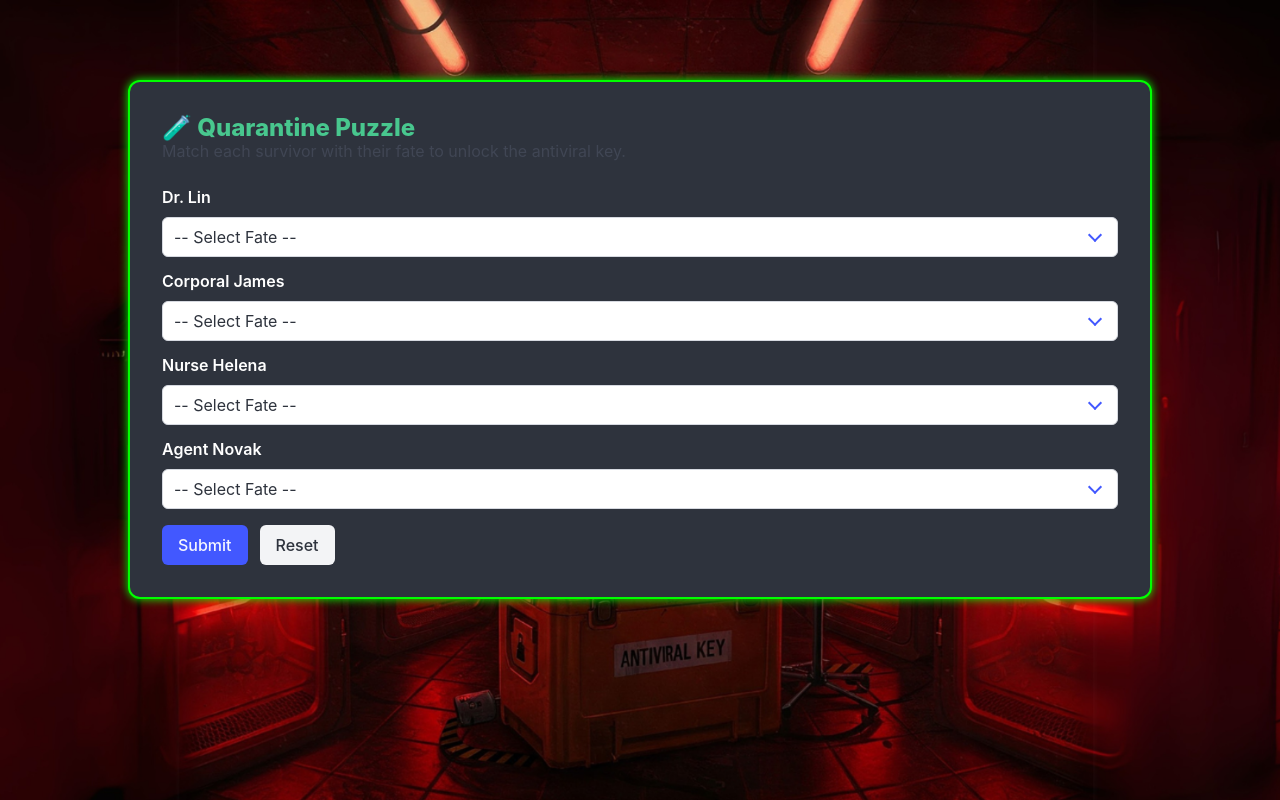
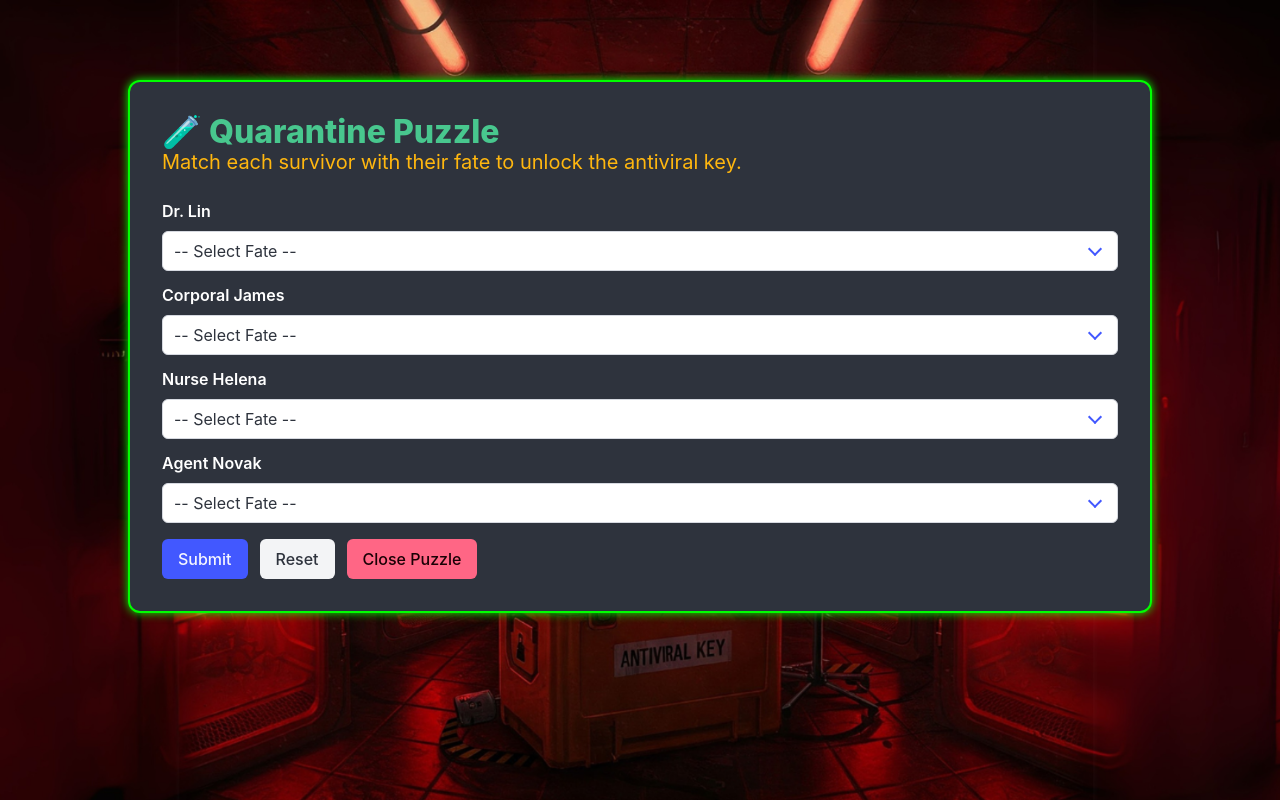
Before and after one commit to PixelCharmer/zombie_game, a React (Vite) app in the folder zombie-escape/: page /room2-play in a window 1280 px wide. Both pictures are taken after a click on the element 808 px from the left and 448 px from the top of the page. Built offline with nearby package versions, Linux system fonts and the light colour scheme; a web font is replaced by a local one.

Commit message:
fix game errors

```diff
--- a/zombie-escape/src/rooms/Room2.jsx
+++ b/zombie-escape/src/rooms/Room2.jsx
@@ -80,7 +80,7 @@ export default function Room2() {
           <strong>🧩 Survivor Logs</strong>
           <ul style={{ marginTop: '0.5rem' }}>
             <li>• A doctor was sectored </li>
-            <li>• A military many was injured </li>
+            <li>• A military man was injured </li>
             <li>• A nurse got hungry </li>
             <li>• An agent went dark </li>
           </ul>
@@ -148,8 +148,8 @@ export default function Room2() {
             zIndex: 2,
           }}
         >
-          <h1 className="title is-4 has-text-success">🧪 Quarantine Puzzle</h1>
-          <p className="subtitle is-6">Match each survivor with their fate to unlock the antiviral key.</p>
+          <h1 className="title is-3 has-text-success">🧪 Quarantine Puzzle</h1>
+                  <p className="subtitle is-5 has-text-warning">Match each survivor with their fate to unlock the antiviral key.</p>
 
           {survivors.map((person) => (
             <div key={person} className="field">
@@ -176,6 +176,7 @@ export default function Room2() {
           <div className="buttons mt-4">
             <button className="button is-link" onClick={handleSubmit}>Submit</button>
             <button className="button is-light" onClick={resetPuzzle}>Reset</button>
+            <button className="button is-danger" onClick={() => setShowPuzzle(false)}>Close Puzzle</button> {/* NEW BUTTON */}
           </div>
 
           {submitted && success && (
--- a/zombie-escape/src/rooms/Room3.jsx
+++ b/zombie-escape/src/rooms/Room3.jsx
@@ -13,7 +13,7 @@ export default function Room3() {
 
     const handleSubmit = () => {
         setSubmitted(true);
-        if (selectedTunnel === 'Tunnel 3' && scrambler !== 2) {
+        if (selectedTunnel === 'Tunnel 3') {
             setCorrect(true);
             setTimeout(() => navigate('/ventoverride'), 2500);
         }
@@ -29,11 +29,9 @@ export default function Room3() {
     };
 
     const hardHints = {
-        'Tunnel 1': 'Muffled steps echo... but then stop.',
+        'Tunnel 1': 'Only through the darkness can you escape',
         'Tunnel 2': 'Scratches form circles. A dead end, or a trap?',
-        'Tunnel 3': scrambler === 2
-            ? 'Nothing visible... try again?'
-            : 'You see faint glowing words: “Crawl left and hold your breath.”'
+        'Tunnel 3': 'Crawl and hold your breath.'
     };
 
     return (
@@ -81,8 +79,6 @@ export default function Room3() {
                                     width: '120px',
                                     height: '200px',
                                     borderRadius: '10px',
-                                    background: `rgba(${100 + idx * 50},${50 + idx * 30},255,0.15)`,
-                                    animation: 'pulse 1.5s infinite',
                                     cursor: 'crosshair',
                                 }}
                             />
```
